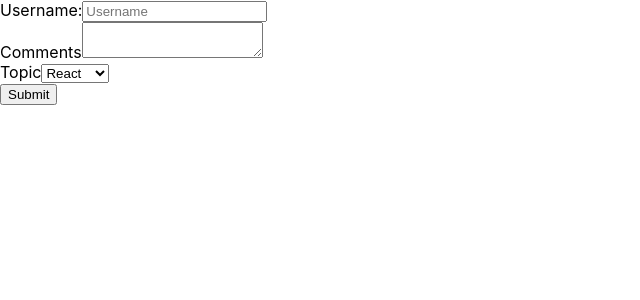
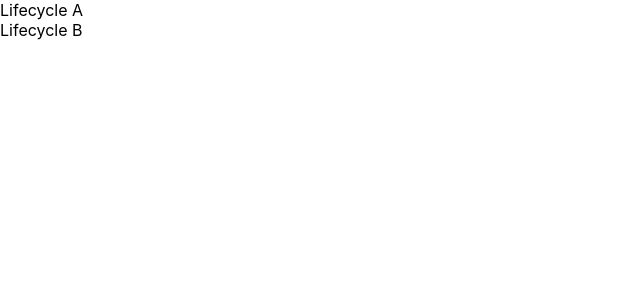
Before and after one commit to 04alexklink/react-tutorial, a React (Create React App) app: page / in a window 1280 px wide. Shown: the top 300 px of the page, without its empty margins (0-640 px from the left). Built offline with nearby package versions, Linux system fonts and the light colour scheme.

Commit message:
Class component lifecycle Methods: Mounting phase order of execution. Constructor, static getDerivedStateFromProps, render, componentDidMount

```diff
--- a/src/App.js
+++ b/src/App.js
@@ -11,6 +11,7 @@
 import Stylesheet from './components/Stylesheet'
 import Inline from './components/Inline'
 import Form from './components/Form'
+import LifeCycleA from './components/LifeCycleA'
 function App() {
   return (
     <div className="App">
@@ -34,7 +35,8 @@
       {/* <NamesList></NamesList> */}
       {/* <Stylesheet primary={true}></Stylesheet> */}
       {/* <Inline></Inline> */}
-      <Form></Form>
+      {/* <Form></Form> */}
+      <LifeCycleA></LifeCycleA>
     </div>
   );
 }
--- /dev/null
+++ b/src/components/LifeCycleA.js
@@ -0,0 +1,34 @@
+import React, { Component } from 'react'
+import LifeCycleB from './LifeCycleB'
+
+class LifeCycleA extends Component {
+  constructor(props) {
+    super(props)
+
+    this.state = {
+      name: ''
+    }
+    console.log('LifecycleA constructor')
+  }
+
+  static getDerivedStateFromProps(props,state) {
+    console.log('LifecycleA getDerivedStateFromProps')
+    return null
+  }
+
+  componentDidMount() {
+    console.log('Lifecycle A componentDidMount')
+  }
+
+  render() {
+    console.log('Lifecycle A render')
+    return (
+      <div>
+          Lifecycle A
+      <LifeCycleB></LifeCycleB>
+      </div>
+    )
+  }
+}
+
+export default LifeCycleA
--- /dev/null
+++ b/src/components/LifeCycleB.js
@@ -0,0 +1,32 @@
+import React, { Component } from 'react'
+
+class LifeCycleB extends Component {
+  constructor(props) {
+    super(props)
+
+    this.state = {
+      name: ''
+    }
+    console.log('LifecycleB constructor')
+  }
+
+  static getDerivedStateFromProps(props,state) {
+    console.log('LifecycleB getDerivedStateFromProps')
+    return null
+  }
+
+  componentDidMount() {
+    console.log('Lifecycle B componentDidMount')
+  }
+
+  render() {
+    console.log('Lifecycle B render')
+    return (
+      <div>
+        Lifecycle B
+      </div>
+    )
+  }
+}
+
+export default LifeCycleB
```
